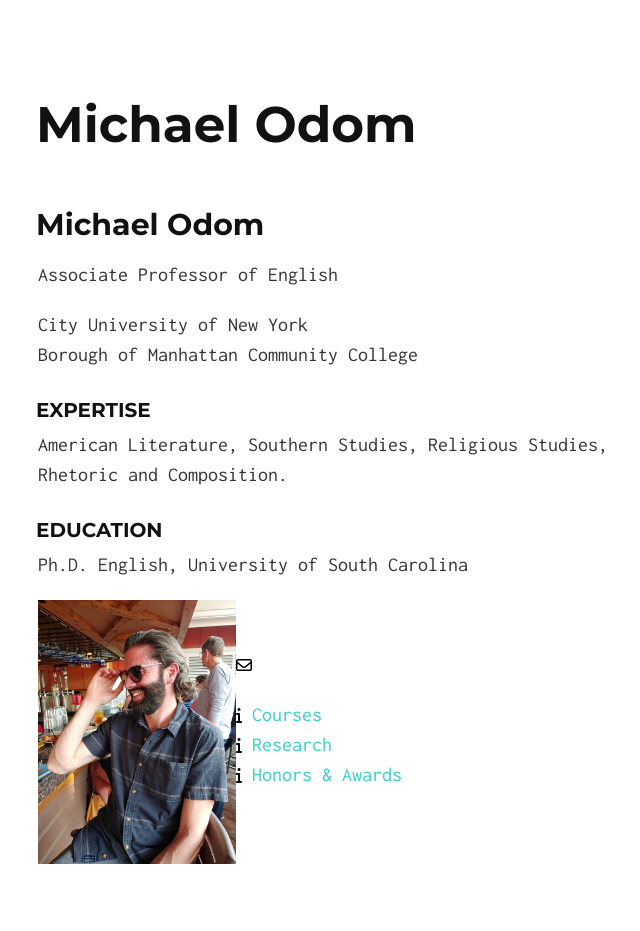
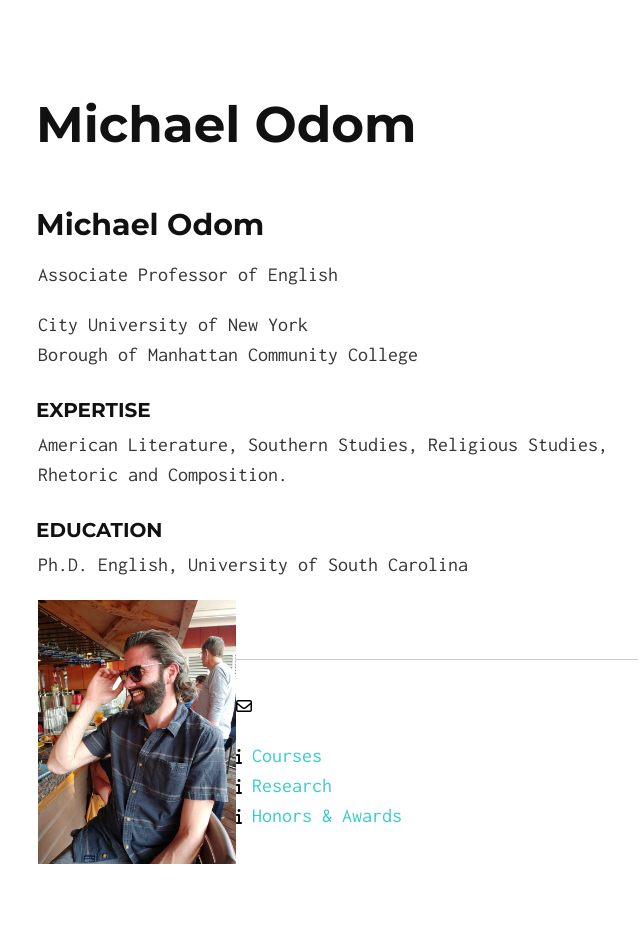
Before and after one commit to michaelodom/michaelodom.github.io, a Jekyll site: the page built from index.md, in a window 1280 px wide. Shown: the whole page, without its empty margins (302-942 px from the left). Built offline with Jekyll 4.4.1, drawn with Linux system fonts in a browser that asks for light colours; nearby versions of some CDN libraries; our own code applies the rules of GitHub Pages for plain Markdown files; before the commit the page ends 900 px from its top, so only the background shows below that.

Commit message:
Update index.md

```diff
--- a/index.md
+++ b/index.md
@@ -19,8 +19,10 @@ Ph.D. English, University of South Carolina
 
 <div>
 <img src ="/icons/IMG_0173.JPG" width = "33%" align="left" />
+<br>
 </div>
-<br>
+
+-----
 
 [<i class="fa fa-envelope-o"></i>](mailto:odomenglish@gmail.com){: .awe-ico }
 
```
